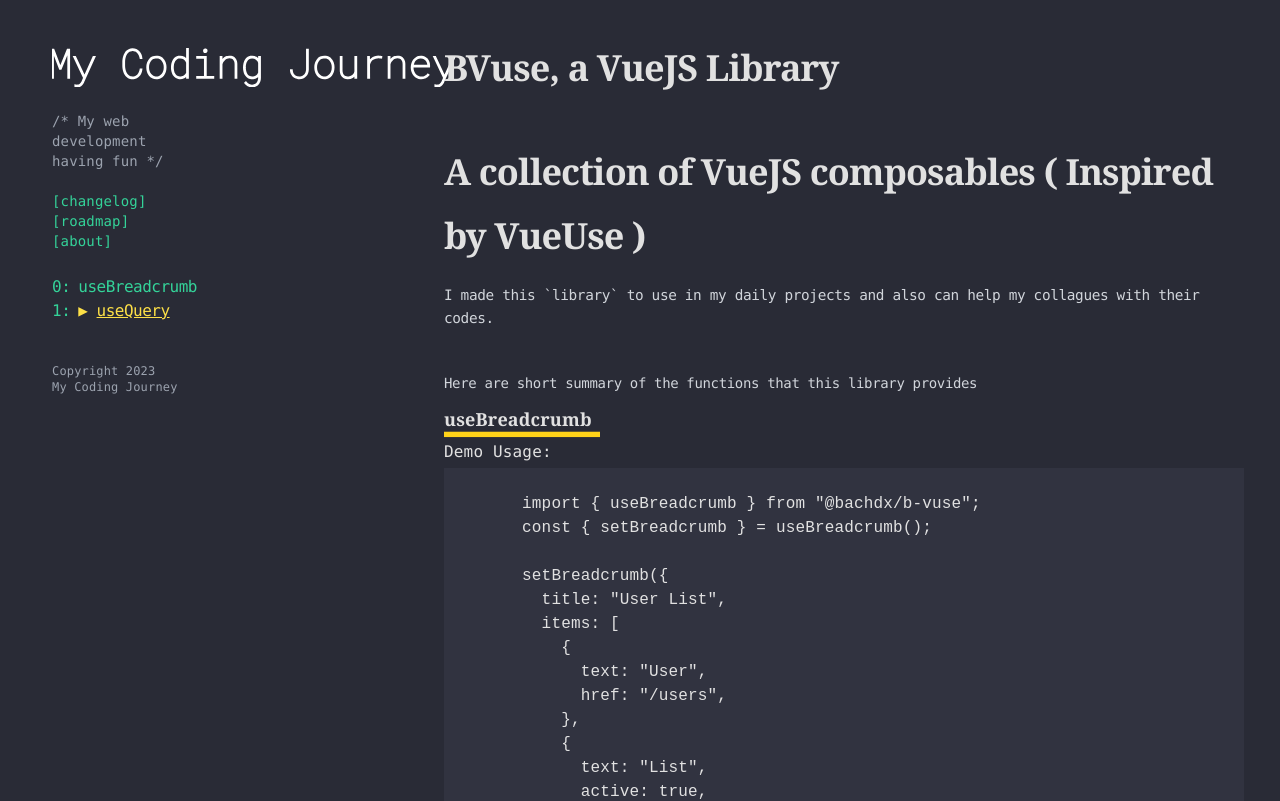
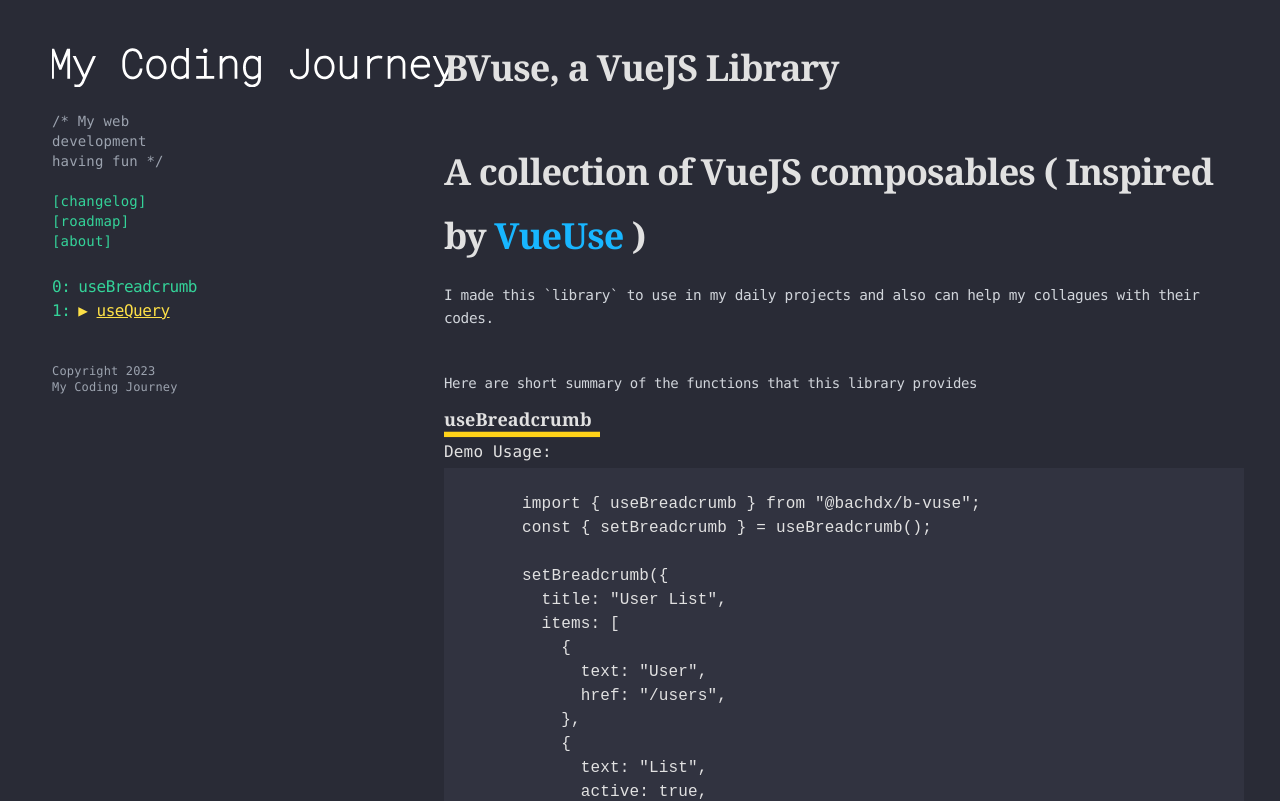
Before and after one commit to bachdx2812/my-coding-journey, a Vue app: page /tools/b-vuse#useQuery in a window 1280 px wide. Shown: the top 801 px of the page. Built offline with nearby package versions, Linux system fonts and the light colour scheme; a web font is replaced by a local one.

Commit message:
refactor BVuseView and add changelog html render

```diff
--- a/src/views/libraries/BVuseView.vue
+++ b/src/views/libraries/BVuseView.vue
@@ -98,3 +98,9 @@ watch(
   { immediate: true }
 )
 </script>
+
+<style scoped>
+a {
+  color: var(--c-blue);
+}
+</style>
```
